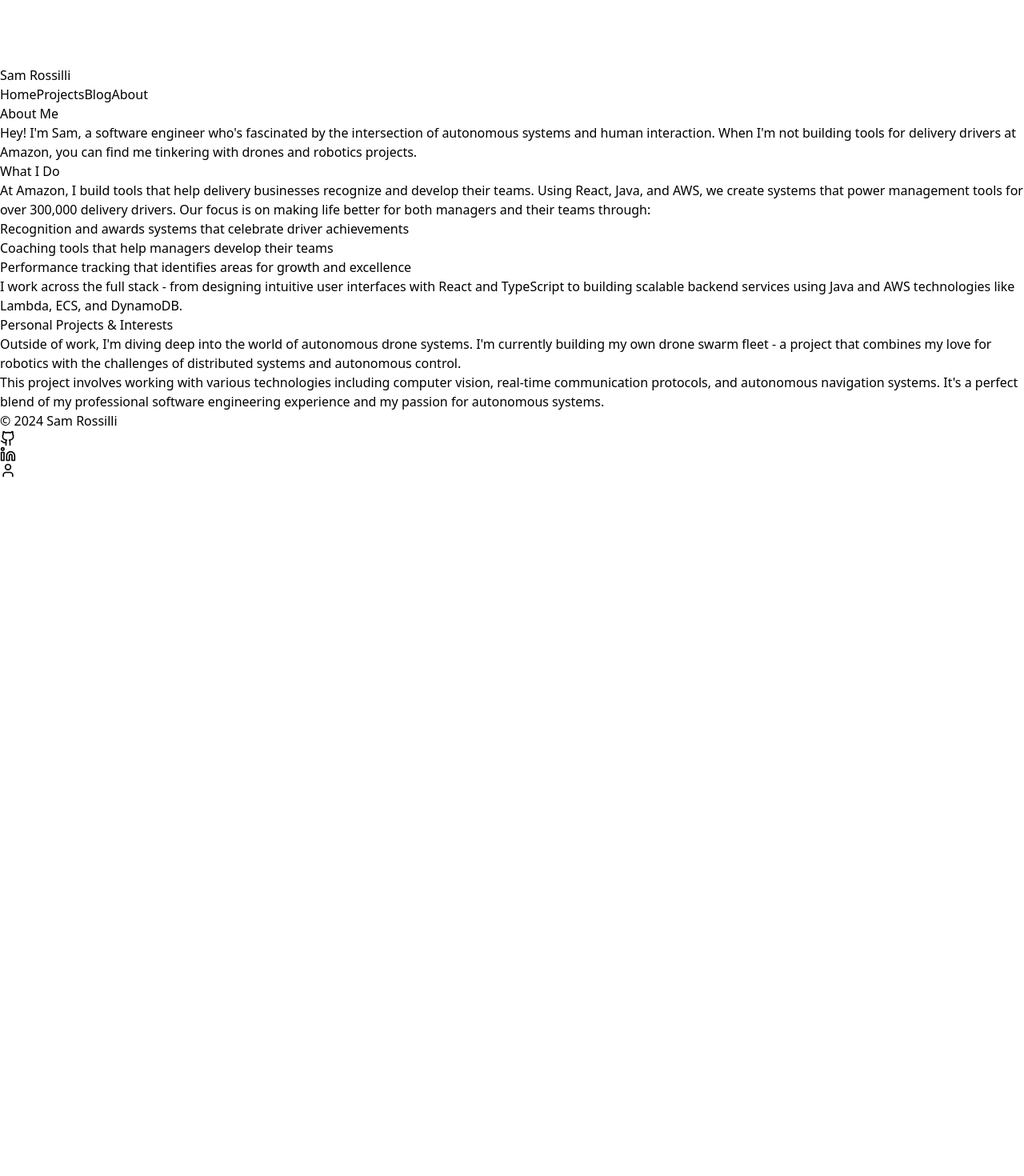
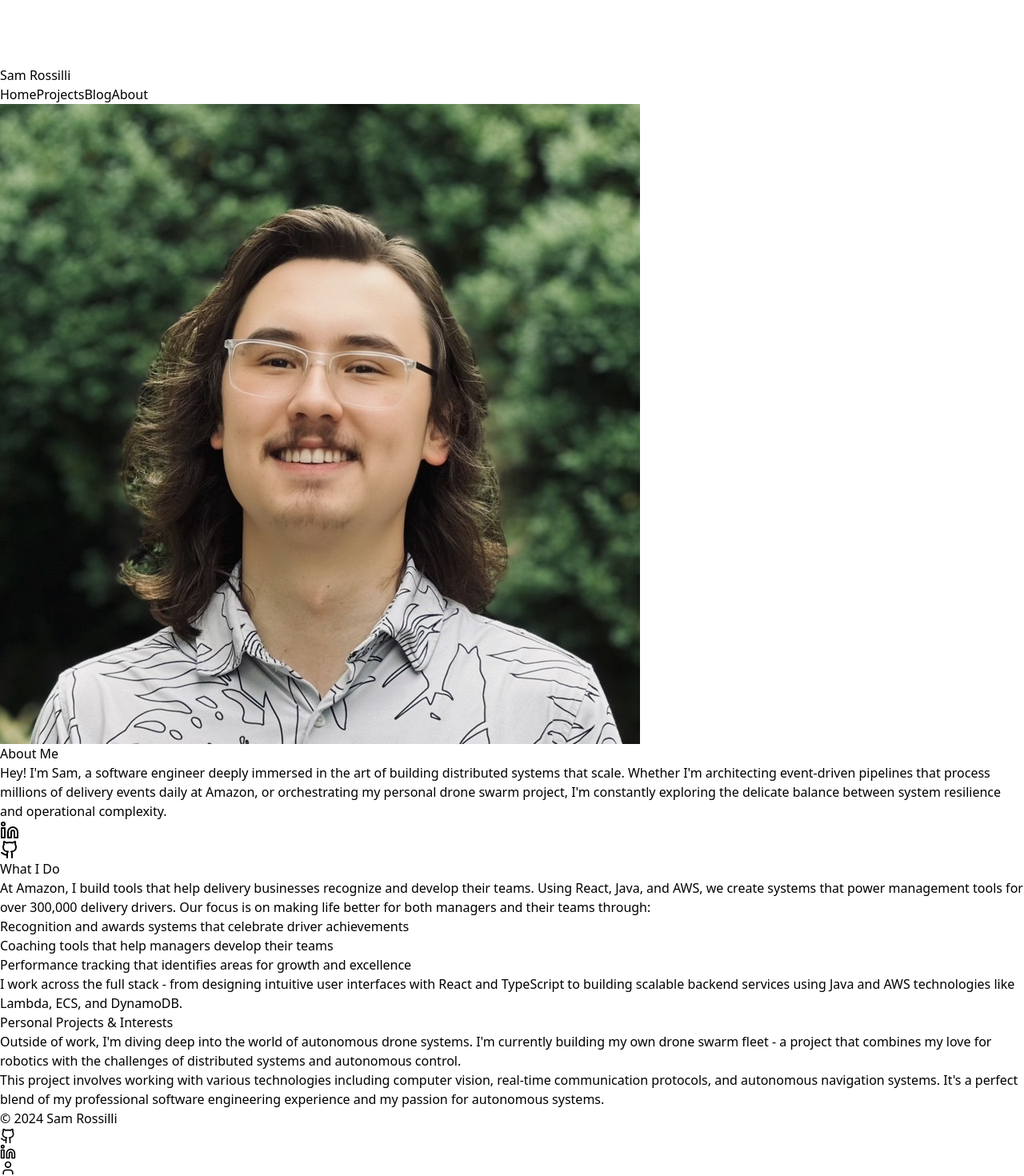
Before and after one commit to sarossilli/Srossill-Vite, a React (Vite) app: page /about in a window 1280 px wide. Shown: the part 1198-2668 px from the top of the page at 80% size. Before the commit the page ends 1796 px from the top, so only its background shows below. Built offline with nearby package versions, Linux system fonts and the light colour scheme; no server answers; what aws-amplify would draw is missing.

Commit message:
update about page with photo

```diff
--- a/src/pages/About.tsx
+++ b/src/pages/About.tsx
@@ -1,19 +1,49 @@
-// src/pages/About.tsx
 import React from 'react';
+import { Github, Linkedin } from 'lucide-react';
 
 const About: React.FC = () => {
  return (
    <div className="max-w-4xl mx-auto px-4 py-16">
-     {/* Introduction */}
-     <section className="mb-12">
+     {/* Profile Section */}
+     <div className="flex flex-col md:flex-row items-center gap-8 mb-12">
+       <div className="w-48 h-48 rounded-full overflow-hidden flex-shrink-0 bg-gray-700">
+         <img
+           src="profile.jpg"
+           alt="Sam Rossill"
+           className="w-full h-full object-cover"
+         />
+       </div>
+       <div>
          <h1 className="text-4xl font-bold text-white mb-6">About Me</h1>
-       <p className="text-gray-300 text-lg leading-relaxed">
-         Hey! I'm Sam, a software engineer who's fascinated by the intersection of
-         autonomous systems and human interaction. When I'm not building tools for delivery
-         drivers at Amazon, you can find me tinkering with drones and robotics projects.
+         <p className="text-gray-300 text-lg leading-relaxed mb-4">
+           Hey! I'm Sam, a software engineer deeply immersed in the art of building distributed systems
+           that scale. Whether I'm architecting event-driven pipelines
+           that process millions of delivery events daily at Amazon, or orchestrating my personal drone swarm
+           project, I'm constantly exploring the delicate balance between system resilience and operational complexity.
          </p>
-     </section>
+         <div className="flex gap-4">
+           <a
+             href="https://linkedin.com/in/sarossilli"
+             target="_blank"
+             rel="noopener noreferrer"
+             className="text-gray-300 hover:text-white transition-colors"
+           >
+             <Linkedin size={24} />
+           </a>
+           <a
+             href="https://github.com/sarossilli"
+             target="_blank"
+             rel="noopener noreferrer"
+             className="text-gray-300 hover:text-white transition-colors"
+           >
+             <Github size={24} />
+           </a>
+         </div>
+       </div>
+     </div>
 
+     {/* Content Box */}
+     <div className="bg-gray-800 rounded-lg p-8">
        {/* Professional Work */}
        <section className="mb-12">
          <h2 className="text-2xl font-bold text-white mb-4">What I Do</h2>
@@ -48,6 +78,7 @@ const About: React.FC = () => {
          </p>
        </section>
      </div>
+   </div>
  );
 };
 
--- a/src/vite-env.d.ts
+++ b/src/vite-env.d.ts
@@ -7,3 +7,7 @@ declare module '*.svg' {
     const src: string;
     export default src;
 }
+declare module '*.jpg' {
+    const content: string
+    export default content
+  }
```
Also changed, not shown: public/profile.jpg (added). Lines whose indentation alone changed are shown as unchanged.
